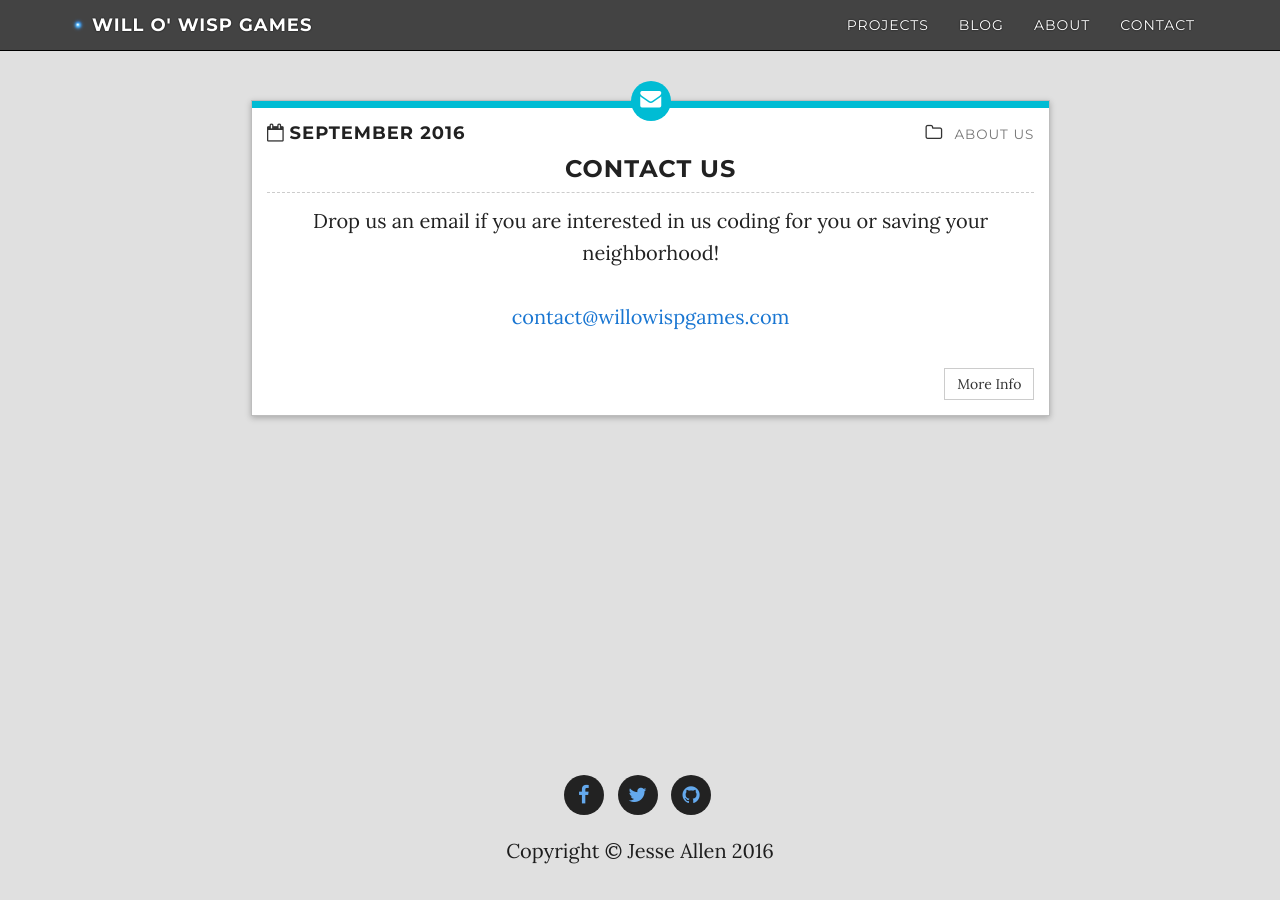
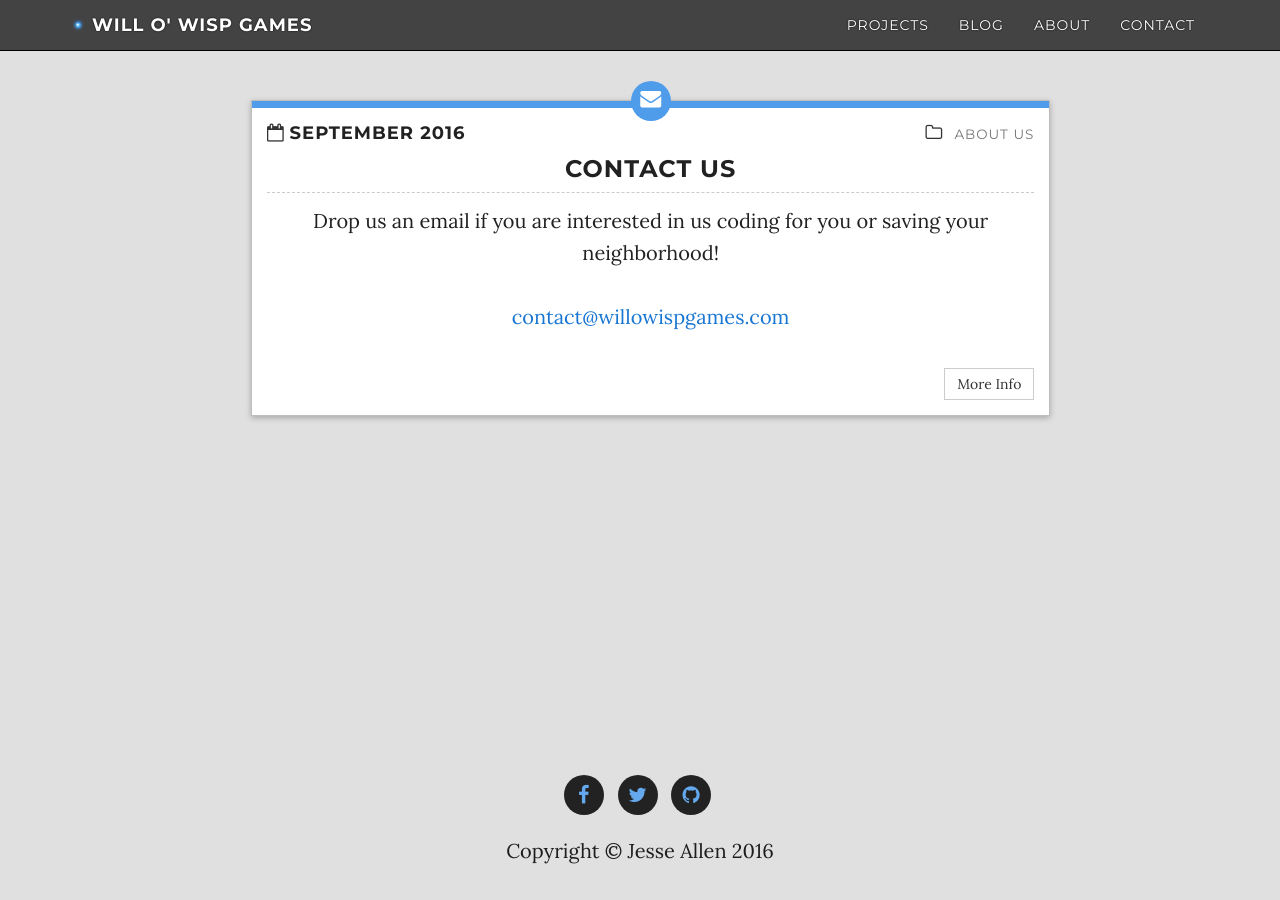
Before and after one commit to WilloWispGames/WilloWispGames.github.io, a Jekyll site: the page built from contact/index.html, in a window 1280 px wide. Built offline with Jekyll 4.4.1, drawn with Linux system fonts in a browser that asks for light colours; nearby versions of some CDN libraries.

Commit message:
Update contactPane.html

```diff
--- a/_includes/contactPane.html
+++ b/_includes/contactPane.html
@@ -3,7 +3,7 @@
 <center>
 <div class="area cf">
 	<div class="contactpane bounce-up cf">
-		<div class="subject default">
+		<div class="subject design">
 			<div class="cat-color"></div>
 			<div class="icon"><i class="fa fa-envelope"></i></div>
 			<div class="header cf">
```
